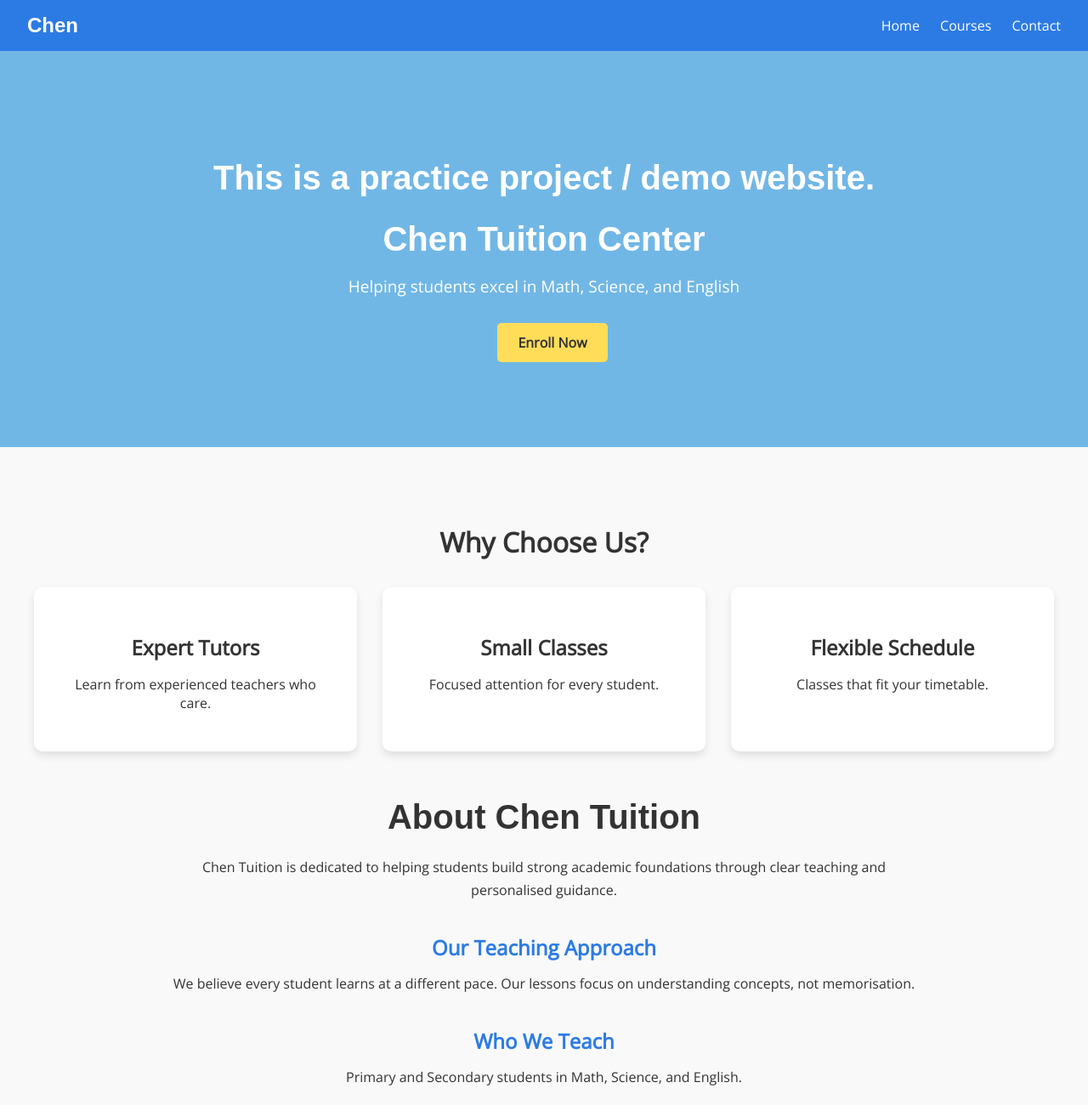
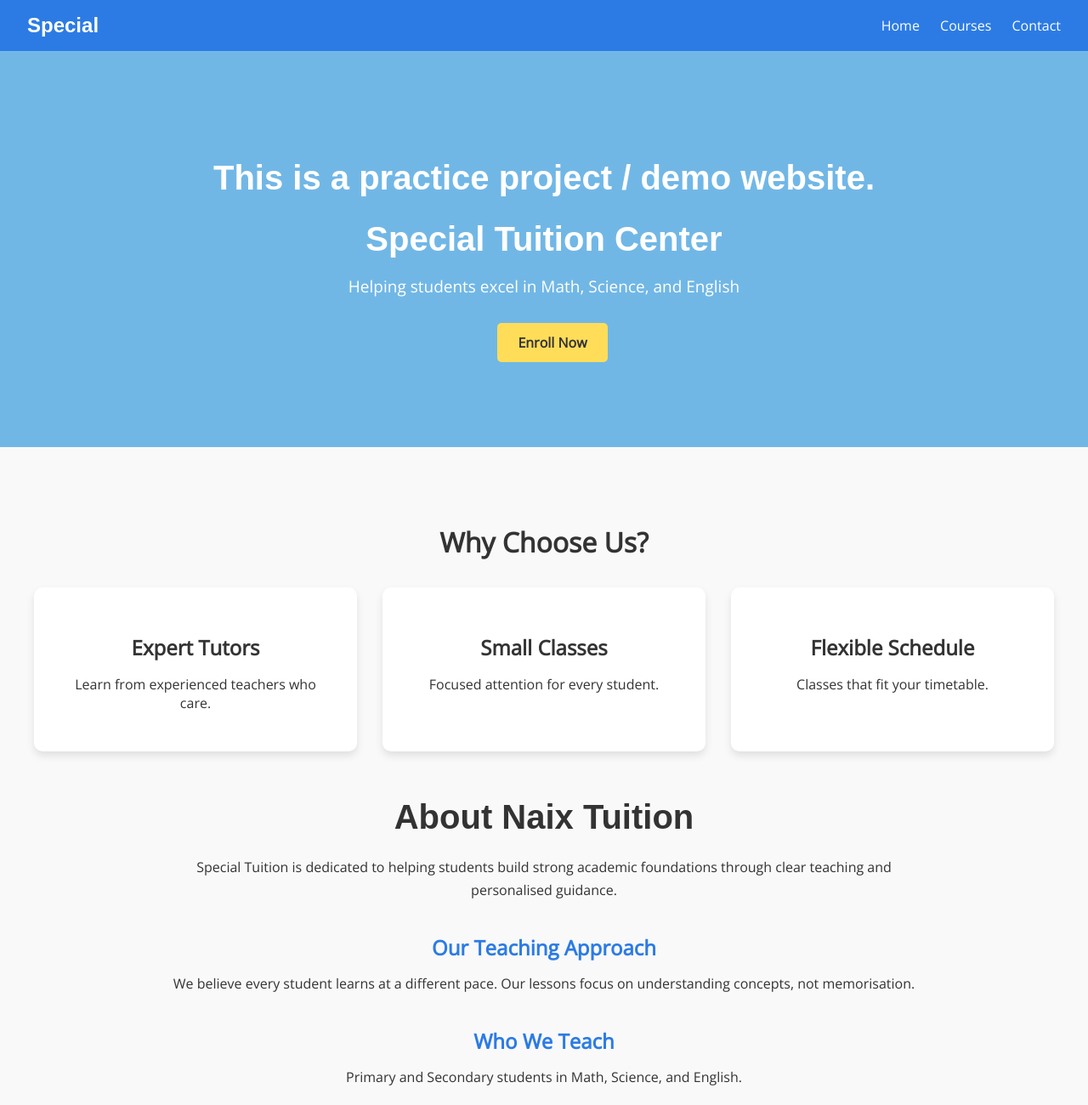
Before and after one commit to chenteiklim/tuitionWebsite, a plain HTML site: page index.html in a window 1280 px wide. Shown: the top 1300 px of the page at 85% size. Drawn offline with nearby package versions, Linux system fonts and the light colour scheme.

Commit message:
fourth commit

```diff
--- a/index.html
+++ b/index.html
@@ -2,8 +2,8 @@
 <html lang="en">
 <head>
   <meta charset="UTF-8">
-  <title>Chen Tuition Demo Website</title>
-  <meta name="description" content="Demo website for Chen Tuition, a practice project showing tuition services and courses.">
+  <title>Special Tuition Demo Website</title>
+  <meta name="description" content="Demo website for Special Tuition, a practice project showing tuition services and courses.">
 </head>
   <link href="https://fonts.googleapis.com/css2?family=Roboto:wght@400&family=Open+Sans:wght@300&display=swap" rel="stylesheet">
   <link rel="stylesheet" href="style.css">
@@ -13,7 +13,7 @@
 
   <!-- Navbar -->
   <header class="navbar">
-    <div class="logo">Chen</div>
+    <div class="logo">Special</div>
     <nav>
       <a href="index.html">Home</a>
       <a href="courses.html">Courses</a>
@@ -24,7 +24,7 @@
   <!-- Hero Section -->
   <div class="Attention">
     <h1>This is a practice project / demo website.</h1>
-    <h1>Chen Tuition Center</h1>
+    <h1>Special Tuition Center</h1>
     <p>Helping students excel in Math, Science, and English</p>
     <a href="contact.html" class="btn">Enroll Now</a>
 </div>
@@ -47,10 +47,10 @@
       </div>
     </div>
 <section class="about">
-  <h1>About Chen Tuition</h1>
+  <h1>About Naix Tuition</h1>
 
   <p>
-    Chen Tuition is dedicated to helping students build strong academic foundations
+    Special Tuition is dedicated to helping students build strong academic foundations
     through clear teaching and personalised guidance.
   </p>
 
```
